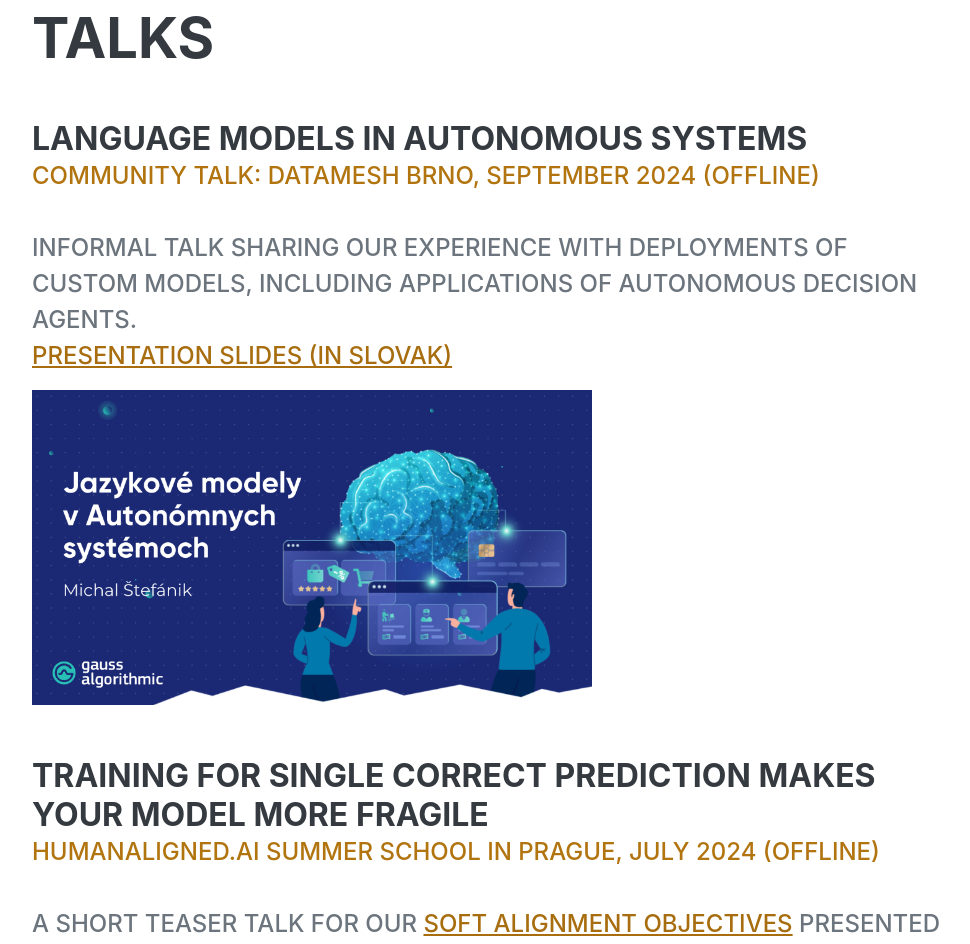
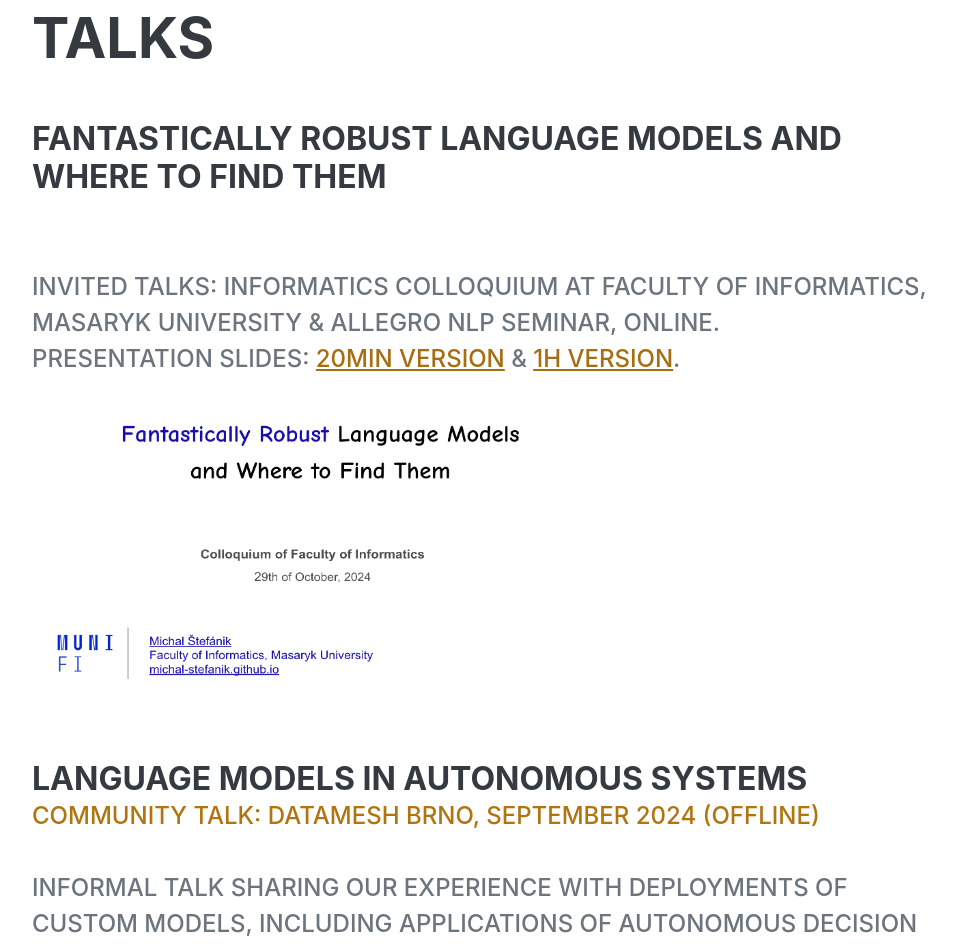
Before and after one commit to michal-stefanik/michal-stefanik.github.io, a plain HTML site: page index.html in a window 1280 px wide. Shown: the part 9780-10724 px from the top of the page, without its empty margins (288-1258 px from the left). Drawn offline with nearby package versions, Linux system fonts and the light colour scheme; a web font is replaced by a local one.

Commit message:
Add link to colloquium talk

```diff
--- a/index.html
+++ b/index.html
@@ -563,6 +563,22 @@
     <section class="resume-section">
         <div class="resume-section-content">
             <h2 class="mb-5" id="talks">Talks</h2>
+            <h3 id="datamesh_talk" class="mb-0">Fantastically Robust Language Models and Where to Find Them</h3>
+            <div class="subheading mb-3"><span class="text-primary"></span>
+                <br></br>
+                <p>Invited talks: Informatics Colloquium at Faculty of Informatics, Masaryk University & Allegro NLP Seminar, Online.<br>
+                    Presentation slides:
+                    <a href="https://docs.google.com/presentation/d/1AZvzolNFlNzWAlqS1dnsyoninAjcgHfm7tF5BBM68fk/edit?usp=sharing">20min version</a>
+                    &
+                    <a href="https://docs.google.com/presentation/d/18jtr0aIeshW8fXBYsGBMejucD60XIK6ygv47QdzKrbw/edit?usp=sharing">1h version</a>.
+                </p>
+                <img alt="DataMesh Presentation Cover Photo"
+                     src="assets/img/FI_colloquium.png" loading="eager"
+                     class="rounded-full object-cover" style="width: 560px; height: 315px;">
+                <br></br>
+
+            </div>
+
             <h3 id="datamesh_talk" class="mb-0">Language Models in Autonomous Systems</h3>
             <div class="subheading mb-3"><span class="text-primary">Community talk: DataMesh Brno, September 2024 (Offline)</span>
                 <br></br>
```
Also changed, not shown: assets/img/FI_colloquium.png (added).
